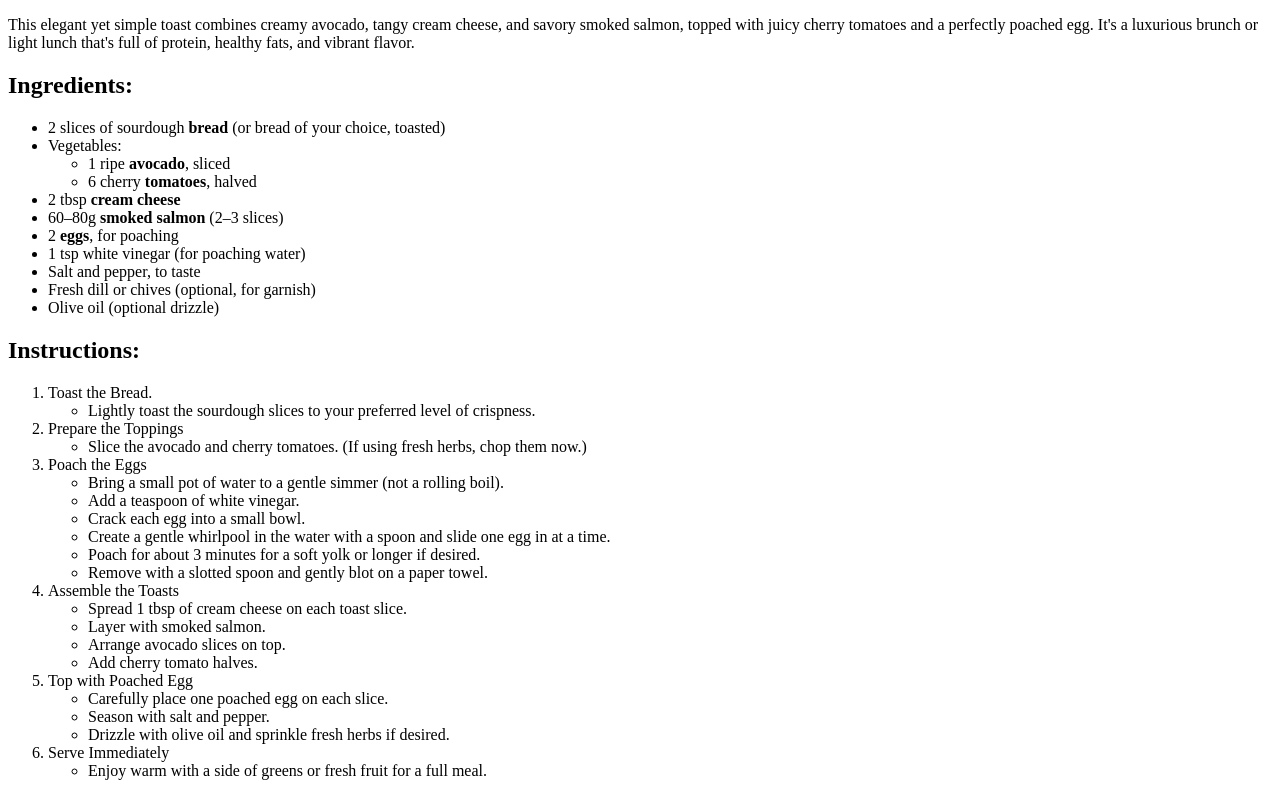
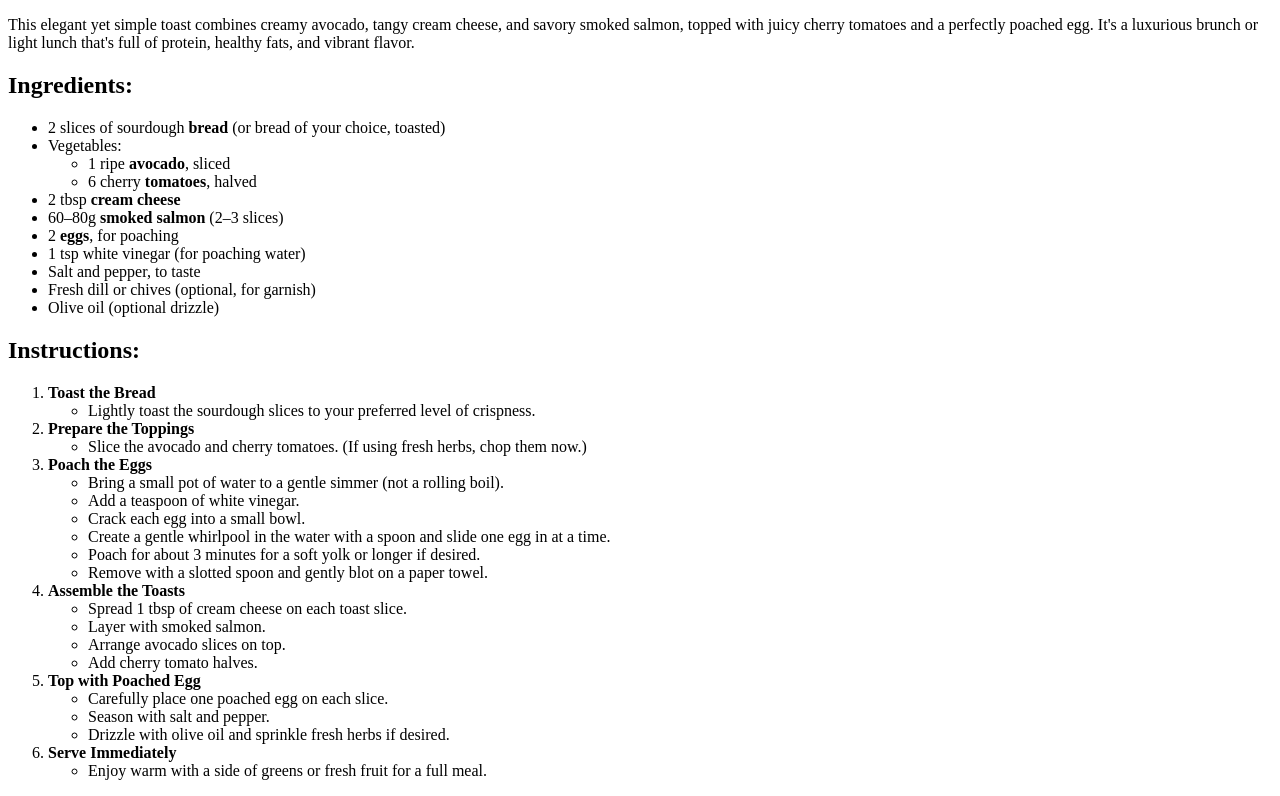
Before and after one commit to danielsenx/odin-recipes-02, a plain HTML site: page recipes/avo-and-eggs-on-toast.html in a window 1280 px wide. Shown: the part 475-1271 px from the top of the page. Drawn offline with Linux system fonts and the light colour scheme.

Commit message:
style: make keyowrds bold
To keep all pages within one style, I made the
instructions heading in bold.

```diff
--- a/recipes/avo-and-eggs-on-toast.html
+++ b/recipes/avo-and-eggs-on-toast.html
@@ -38,17 +38,17 @@
     <h2>Instructions:</h2>
 
     <ol>
-        <li>Toast the Bread.
+        <li><strong>Toast the Bread</strong>
             <ul>
                 <li>Lightly toast the sourdough slices to your preferred level of crispness.</li>
             </ul>
         </li>
-        <li>Prepare the Toppings
+        <li><strong>Prepare the Toppings</strong>
             <ul>
                 <li>Slice the avocado and cherry tomatoes. (If using fresh herbs, chop them now.)</li>
             </ul>
         </li>
-        <li>Poach the Eggs
+        <li><strong>Poach the Eggs</strong>
             <ul>
                 <li>Bring a small pot of water to a gentle simmer (not a rolling boil).</li>
                 <li>Add a teaspoon of white vinegar.</li>
@@ -58,7 +58,7 @@
                 <li>Remove with a slotted spoon and gently blot on a paper towel.</li>
             </ul>
         </li>
-        <li>Assemble the Toasts
+        <li><strong>Assemble the Toasts</strong>
             <ul>
                 <li>Spread 1 tbsp of cream cheese on each toast slice.</li>
                 <li>Layer with smoked salmon.</li>
@@ -66,14 +66,14 @@
                 <li>Add cherry tomato halves.</li>
             </ul>
         </li>
-        <li>Top with Poached Egg
+        <li><strong>Top with Poached Egg</strong>
             <ul>
                 <li>Carefully place one poached egg on each slice.</li>
                 <li>Season with salt and pepper.</li>
                 <li>Drizzle with olive oil and sprinkle fresh herbs if desired.</li>
             </ul>
         </li>
-        <li>Serve Immediately
+        <li><strong>Serve Immediately</strong>
             <ul>
                 <li>Enjoy warm with a side of greens or fresh fruit for a full meal.</li>
             </ul>
```
